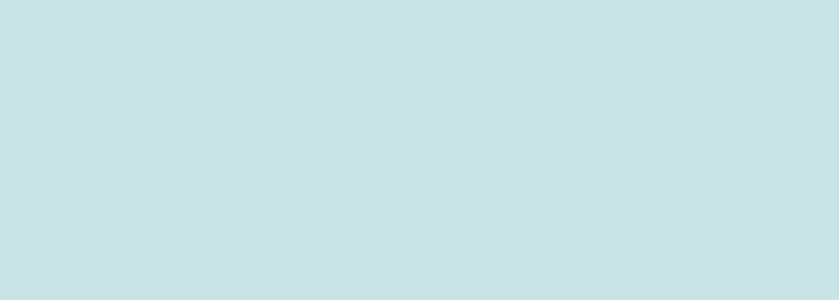
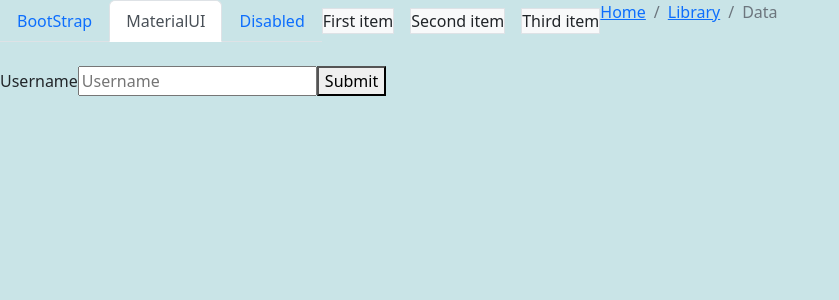
Before and after one commit to ksglasper/personalSite, a React (Create React App) app: page /materialuitest in a window 1280 px wide. Before the commit this address had no page. Shown: the top 300 px of the page, without its empty margins (0-839 px from the left). Built offline with nearby package versions, Linux system fonts and the light colour scheme.

Commit message:
figured how to make a custom sass and modify bootstrap theme colors

```diff
--- a/package.json
+++ b/package.json
@@ -19,7 +19,8 @@
     "react-router-dom": "^6.3.0"
   },
   "devDependencies": {
-    "react-scripts": "^5.0.1"
+    "react-scripts": "^5.0.1",
+    "sass": "^1.54.8"
   },
   "browserslist": {
     "production": [
--- a/public/index.html
+++ b/public/index.html
@@ -4,13 +4,15 @@
     <meta charset="UTF-8">
     <meta http-equiv="X-UA-Compatible" content="IE=edge">
     <meta name="viewport" content="width=device-width, initial-scale=1.0">
-    <link
+    <!-- <link
         rel="stylesheet"
         href="https://cdn.jsdelivr.net/npm/bootstrap@5.2.0-beta1/dist/css/bootstrap.min.css"
         integrity="sha384-0evHe/X+R7YkIZDRvuzKMRqM+OrBnVFBL6DOitfPri4tjfHxaWutUpFmBp4vmVor"
         crossorigin="anonymous"
-    />
-    <link rel="stylesheet" href="style.css">
+    /> -->
+    <!-- <link rel="stylesheet" href="style.css"> -->
+    <!-- <link rel="stylesheet" href="style.scss"> -->
+
     <title>My Site</title>
 </head>
 <body>
--- a/src/components/App.js
+++ b/src/components/App.js
@@ -1,6 +1,7 @@
 import React from "react"
 import { Routes, Route } from "react-router-dom"
-import {Header, Home, CssTest} from './'
+import {Header, Home, CssTest, CssTestTwo} from './'
+import '../style.scss'
 
 const App = () =>{
 
@@ -12,7 +13,9 @@ const App = () =>{
             <Route exact path="/" element={<Header/>} >
                 <Route index element={<Home/>}/>
 
-                <Route path="/test" element={<CssTest/>}/>
+                <Route path="/bootstraptest" element={<CssTest/>}/>
+                <Route path="/materialuitest" element={<CssTestTwo/>}/>
+
 
 
 
--- a/src/components/CssTest.js
+++ b/src/components/CssTest.js
@@ -1,5 +1,5 @@
 import React, { useEffect, useState } from "react";
-import { Outlet } from "react-router-dom";
+import { Link, Outlet } from "react-router-dom";
 import Stack from "react-bootstrap/Stack";
 import Breadcrumb from "react-bootstrap/Breadcrumb";
 import Button from "react-bootstrap/Button";
@@ -7,6 +7,9 @@ import Carousel from "react-bootstrap/Carousel";
 import Modal from "react-bootstrap/Modal";
 import Formtest from "./Formtest";
 import Form from "react-bootstrap/Form";
+import Nav from 'react-bootstrap/Nav';
+import Navbar from 'react-bootstrap/Navbar';
+import Container from 'react-bootstrap/Container';
 
 const CssTest = () => {
   const [show, setShow] = useState(false);
@@ -16,7 +19,7 @@ const CssTest = () => {
   function simulateNetworkRequest() {
     return new Promise((resolve) => setTimeout(resolve, 2000));
   }
-
+// Loading Button functionality!@!!!!!
   const [isLoading, setLoading] = useState(false);
 
   useEffect(() => {
@@ -49,8 +52,8 @@ const CssTest = () => {
 
 
 
-
-
+{/* Breadcrumb has a built in navigation of the url trail you are currently in!~
+         */}
 
         <Breadcrumb>
           <Breadcrumb.Item href="#">Home</Breadcrumb.Item>
@@ -59,6 +62,8 @@ const CssTest = () => {
           </Breadcrumb.Item>
           <Breadcrumb.Item active>Data</Breadcrumb.Item>
         </Breadcrumb>
+
+
         <Button variant="primary" size="lg" disabled>
           Primary button
         </Button>{" "}
@@ -68,6 +73,9 @@ const CssTest = () => {
         <Button href="#" variant="secondary" size="lg" disabled>
           Link
         </Button>{" "}
+
+        {/* The button set up for the loading
+        */}
         <Button
           variant="primary"
           disabled={isLoading}
@@ -116,6 +124,7 @@ const CssTest = () => {
             className="d-block w-100 moviePoster"
             src="https://m.media-amazon.com/images/M/MV5BMjA4NDI0MTIxNF5BMl5BanBnXkFtZTYwNTM0MzY2._V1_SX300.jpg"
             alt="Third slide"
+
           />
 
           <Carousel.Caption>
@@ -130,11 +139,13 @@ const CssTest = () => {
         Launch static backdrop modal
       </Button>
 
+{/* THE MODAL SET IS HERE!##
+*/}
       <Modal
         centered
         show={show}
         onHide={handleClose}
-        //Static forces user to click the close button to dismiss modal
+//Static forces user to click the close button to dismiss modal
         backdrop="static"
         keyboard={false}
       >
@@ -142,6 +153,8 @@ const CssTest = () => {
           <Modal.Title>Modal title</Modal.Title>
         </Modal.Header>
         <Modal.Body>
+  {/* The form within the modal body
+            */}
           <Form onSubmit={handleSubmit}>
             <Form.Group className="mb-3" controlId="formBasicEmail">
               <Form.Label>Email address</Form.Label>
@@ -175,6 +188,23 @@ const CssTest = () => {
           <Button variant="primary">Understood</Button>
         </Modal.Footer> */}
       </Modal>
+
+      {/*
+      NavBar example!!!
+      */}
+      <Navbar bg="danger" variant="dark">
+        <Container>
+          <Navbar.Brand href="#home">Navbar</Navbar.Brand>
+          <Nav className="me-auto">
+            <Nav.Link as={Link} to="#home">Home</Nav.Link>
+            <Nav.Link as={Link} to="#features">Features</Nav.Link>
+            <Nav.Link as={Link} to="#pricing">Pricing</Nav.Link>
+          </Nav>
+        </Container>
+      </Navbar>
+
+
+
     </>
   );
 };
--- /dev/null
+++ b/src/components/CssTestTwo.js
@@ -0,0 +1,20 @@
+import React from "react";
+
+
+
+const CssTestTwo = ()=>{
+
+
+
+    return (
+        <>
+        <form onSubmit={()=>{console.log('hello')}}>
+            <label htmlFor="username">Username</label>
+            <input required placeholder="Username"></input>
+            <button type="submit"> Submit</button>
+        </form>
+        </>
+    )
+}
+
+export default CssTestTwo
--- a/src/components/Header.js
+++ b/src/components/Header.js
@@ -1,13 +1,31 @@
 import React from "react";
-import { Outlet } from "react-router-dom";
+import { NavLink, Outlet } from "react-router-dom";
 import Stack from "react-bootstrap/Stack";
 import Breadcrumb from 'react-bootstrap/Breadcrumb';
+import Nav from 'react-bootstrap/Nav';
 
 
 const Header = () => {
   return (
     <>
       <header id="header">
+      <Nav variant="tabs" >
+      <Nav.Item>
+        <Nav.Link as={NavLink} to="/bootstraptest">BootStrap</Nav.Link>
+      </Nav.Item>
+      <Nav.Item>
+        <Nav.Link as={NavLink} to="/materialuitest" eventKey="link-1" >MaterialUI</Nav.Link>
+      </Nav.Item>
+      <Nav.Item>
+        <Nav.Link as={NavLink} to='/' eventKey="link-2" >
+          Disabled
+        </Nav.Link>
+      </Nav.Item>
+    </Nav>
+
+
+
+
         <Stack direction="horizontal" gap={3}>
           <div className="bg-light border">First item</div>
           <div className="bg-light border ms-auto">Second item</div>
--- a/src/components/index.js
+++ b/src/components/index.js
@@ -2,3 +2,4 @@ export {default as App} from './App'
 export {default as Header} from './Header'
 export {default as Home} from './Home'
 export {default as CssTest} from './CssTest'
+export {default as CssTestTwo} from './CssTestTwo'
--- /dev/null
+++ b/src/style.scss
@@ -0,0 +1,70 @@
+
+@import "../node_modules/bootstrap/scss/functions";
+
+$primary: #0d6efd;
+$danger: #dc3545;
+$secondary:  #6c757d;
+$success:    #198754;
+$info:       #0dcaf0;
+$warning:    #ffc107;
+$light:      #f8f9fa;
+$dark:       #212529;
+
+$theme-colors: (
+  "primary": $primary,
+  "danger": $danger,
+  "secondary":  $secondary,
+  "success":    $success,
+  "info":       $info,
+  "warning":    $warning,
+  "light":      $light,
+  "dark":       $dark
+);
+// Create your own map
+$custom-colors: (
+  "phlox": #CA3CFF,
+  "xiketic": #1E1014,
+  "powder-blue": #C9E4E7,
+  "tea-green": #CAFFD0,
+
+);
+
+// Merge the maps
+$theme-colors: map-merge($theme-colors, $custom-colors);
+
+
+
+
+@import "../node_modules/bootstrap/scss/bootstrap";
+// @import "../public/style.css";
+
+
+body {
+  margin: 0;
+  background-color: #c9e4e7;
+}
+Stack{
+  background-color: #c9e4e7;
+
+}
+
+
+#header{
+    display: flex;
+}
+
+.moviePoster{
+    width:400px;
+    height:500px;
+    margin: auto;
+}
+
+.carousel {
+    width:800px;
+    height:500px;
+    margin: auto;
+  }
+
+.testbox{
+display: flex;
+}
```
Also changed, not shown: public/style.css (line endings or trailing spaces), 1 other file (tests, documents, lock files or other folders).
